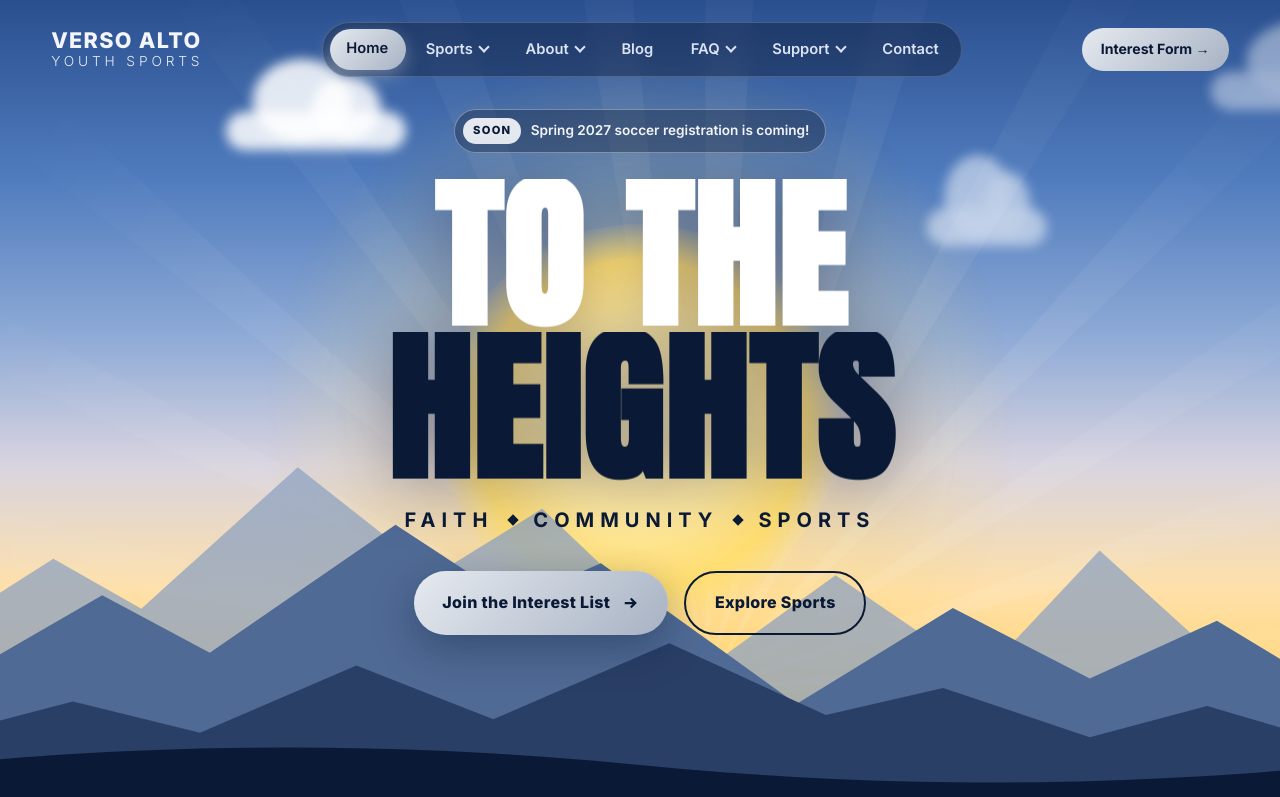
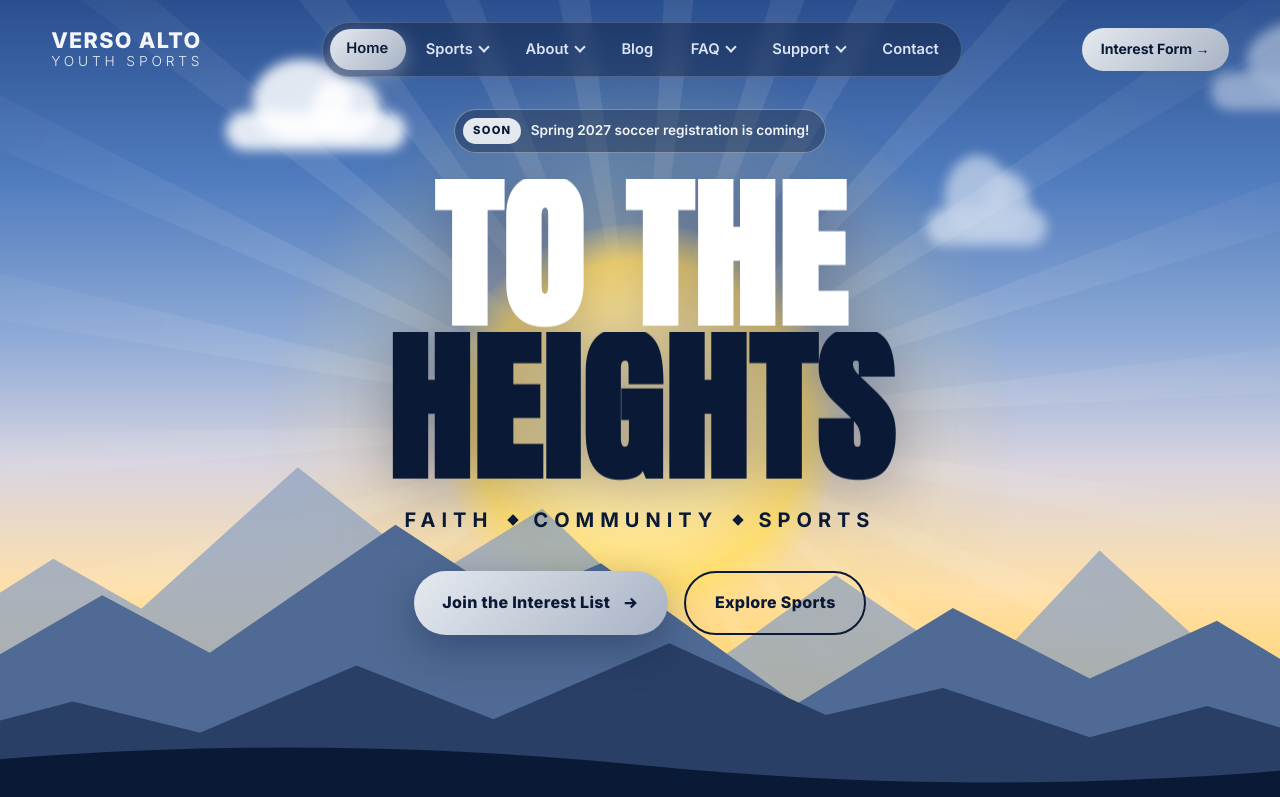
Before and after one commit to sjtwp/verso-alto-youth-sports, a plain HTML site: page index.html in a window 1280 px wide. Shown: the top 797 px of the page. Drawn offline with nearby package versions, Linux system fonts and the light colour scheme; animation ran at ten frames a second.

Commit message:
Center sun rays on the sun and spin them in place (fix rotate overriding the centering translate)
Co-Authored-By: Claude Opus 5.5 <noreply@anthropic.com>
Claude-Session: https://claude.ai/code/session_01LYRzd343GwSXSRxnSAzTfE

```diff
--- a/_build/src/site.css
+++ b/_build/src/site.css
@@ -72,7 +72,8 @@ body.menu-open .burger span:nth-child(3){transform:translateY(-6px) rotate(-45de
 /* ---------- HERO: sunrise ---------- */
 .hero{position:relative;height:100vh;min-height:660px;overflow:hidden;
   background:linear-gradient(180deg,#2a4f8f 0%,#4f7bbd 22%,#8eaad6 42%,#d8d4e0 58%,#ffe0a8 74%,#ffd36b 88%,#ffc94a 100%)}
-.rays{position:absolute;left:50%;top:78%;width:180vmax;height:180vmax;transform:translate(-50%,-50%);background:repeating-conic-gradient(rgba(255,255,255,.14) 0 4deg,transparent 4deg 14deg);border-radius:50%;-webkit-mask:radial-gradient(circle,#000 0%,transparent 55%);mask:radial-gradient(circle,#000 0%,transparent 55%);animation:spin 120s linear infinite;pointer-events:none}
+.rays{position:absolute;left:50%;top:50%;width:180vmax;height:180vmax;margin:-90vmax 0 0 -90vmax;background:repeating-conic-gradient(rgba(255,255,255,.14) 0 4deg,transparent 4deg 14deg);border-radius:50%;-webkit-mask:radial-gradient(circle,#000 0%,transparent 55%);mask:radial-gradient(circle,#000 0%,transparent 55%);animation:spin 90s linear infinite;pointer-events:none;z-index:0}
+.sun{position:relative;z-index:1}
 .sun-wrap{position:absolute;left:50%;bottom:22%;width:min(36vw,400px);aspect-ratio:1;transform:translateX(-50%);will-change:transform}
 .sun{width:100%;height:100%;border-radius:50%;background:radial-gradient(circle,#fffef5 0%,#fff3c2 34%,#ffe07a 58%,rgba(255,211,107,0) 72%);animation:sunrise 3s var(--ease) both}
 .sun::after{content:"";position:absolute;inset:-60%;border-radius:50%;background:radial-gradient(circle,rgba(255,215,90,.5),transparent 60%);animation:pulse 6s ease-in-out infinite}
--- a/index.html
+++ b/index.html
@@ -92,7 +92,8 @@ body.menu-open .burger span:nth-child(3){transform:translateY(-6px) rotate(-45de
 /* ---------- HERO: sunrise ---------- */
 .hero{position:relative;height:100vh;min-height:660px;overflow:hidden;
   background:linear-gradient(180deg,#2a4f8f 0%,#4f7bbd 22%,#8eaad6 42%,#d8d4e0 58%,#ffe0a8 74%,#ffd36b 88%,#ffc94a 100%)}
-.rays{position:absolute;left:50%;top:78%;width:180vmax;height:180vmax;transform:translate(-50%,-50%);background:repeating-conic-gradient(rgba(255,255,255,.14) 0 4deg,transparent 4deg 14deg);border-radius:50%;-webkit-mask:radial-gradient(circle,#000 0%,transparent 55%);mask:radial-gradient(circle,#000 0%,transparent 55%);animation:spin 120s linear infinite;pointer-events:none}
+.rays{position:absolute;left:50%;top:50%;width:180vmax;height:180vmax;margin:-90vmax 0 0 -90vmax;background:repeating-conic-gradient(rgba(255,255,255,.14) 0 4deg,transparent 4deg 14deg);border-radius:50%;-webkit-mask:radial-gradient(circle,#000 0%,transparent 55%);mask:radial-gradient(circle,#000 0%,transparent 55%);animation:spin 90s linear infinite;pointer-events:none;z-index:0}
+.sun{position:relative;z-index:1}
 .sun-wrap{position:absolute;left:50%;bottom:22%;width:min(36vw,400px);aspect-ratio:1;transform:translateX(-50%);will-change:transform}
 .sun{width:100%;height:100%;border-radius:50%;background:radial-gradient(circle,#fffef5 0%,#fff3c2 34%,#ffe07a 58%,rgba(255,211,107,0) 72%);animation:sunrise 3s var(--ease) both}
 .sun::after{content:"";position:absolute;inset:-60%;border-radius:50%;background:radial-gradient(circle,rgba(255,215,90,.5),transparent 60%);animation:pulse 6s ease-in-out infinite}
@@ -552,8 +553,7 @@ a.city{display:block}
 <div class="page" data-route="home" data-section="home" data-title="Verso Alto Youth Sports | Faith-Based Youth Soccer &amp; Sports in Gilbert, Mesa &amp; the East Valley AZ" data-desc="Verso Alto Youth Sports is a Christ-centered, nonprofit youth sports league in Arizona&#x27;s East Valley. Co-ed soccer for ages 3–8 in Spring 2027 for Gilbert, Mesa, Chandler &amp; Queen Creek families. ESA accepted.">
 
   <section class="hero" id="hero">
-    <div class="rays"></div>
-    <div class="sun-wrap" data-sun><div class="sun"></div></div>
+    <div class="sun-wrap" data-sun><div class="rays"></div><div class="sun"></div></div>
     <div class="cloud" style="top:14%;width:180px;animation-duration:90s;animation-delay:-20s"></div>
     <div class="cloud" style="top:26%;width:120px;opacity:.6;animation-duration:120s;animation-delay:-70s"></div>
     <div class="cloud" style="top:9%;width:240px;opacity:.5;animation-duration:150s;animation-delay:-110s"></div>
```
Also changed, not shown: _build/src/sec_home.html (+1 -2 lines).
